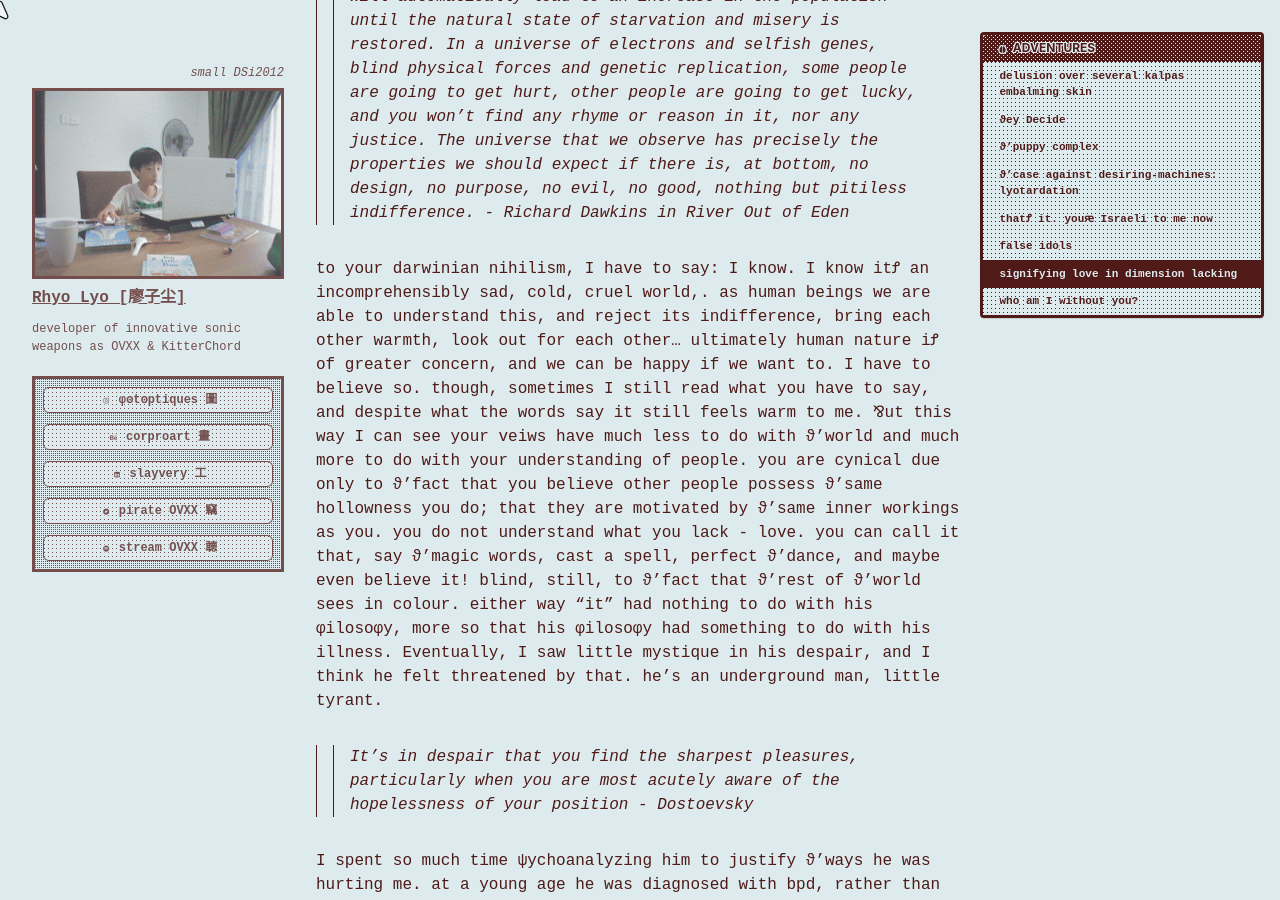
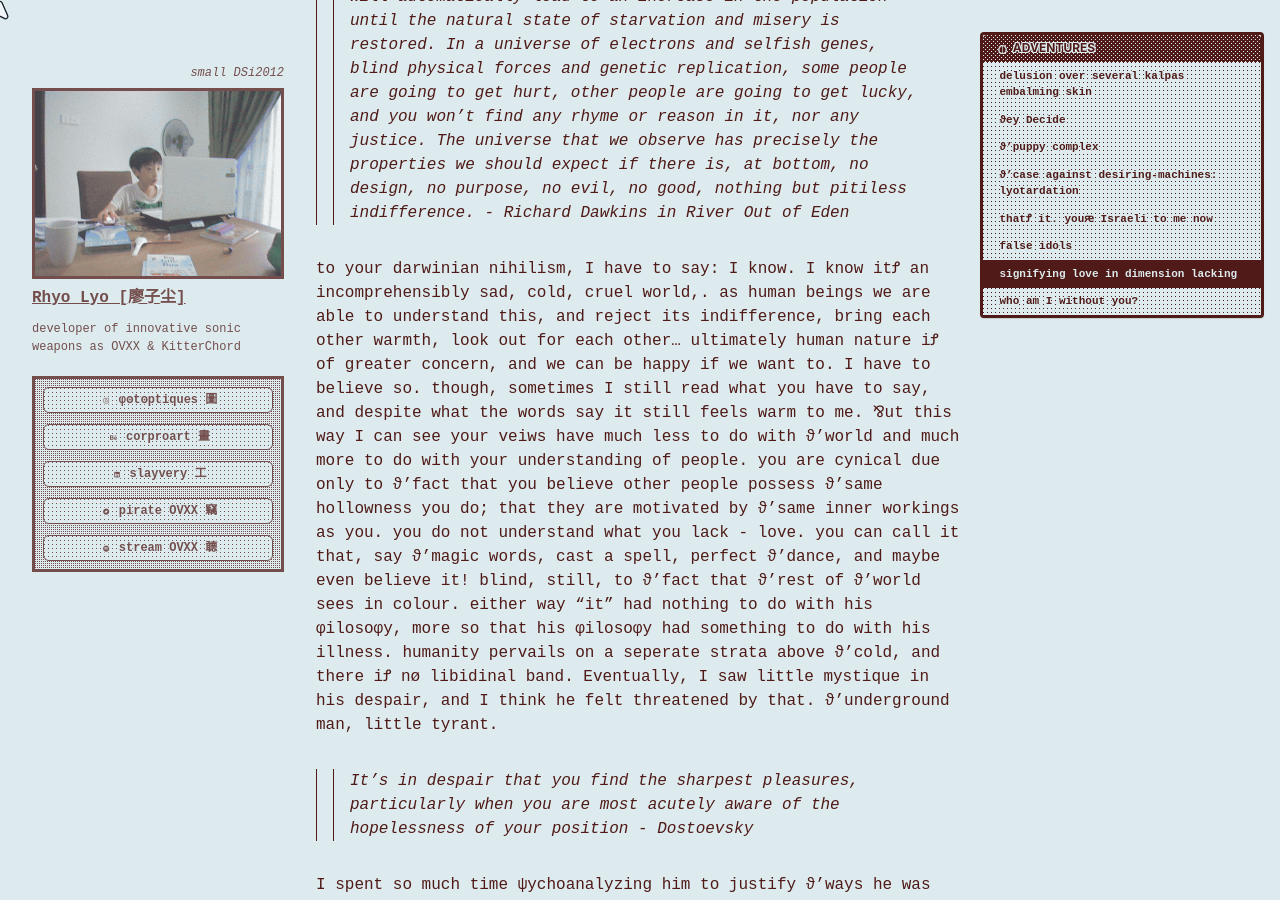
Before and after one commit to cryotato/cryotato.github.io, a Jekyll site: the page built from _pages/2026-01-01-spiralings.md, in a window 1280 px wide and 900 px high, scrolled down 11227 px. Built offline with Jekyll 4.4.1, drawn with Linux system fonts in a browser that asks for light colours; cached includes are drawn as plain includes; some web fonts are replaced.

Commit message:
Update 2026-01-01-spiralings.md

```diff
--- a/_pages/2026-01-01-spiralings.md
+++ b/_pages/2026-01-01-spiralings.md
@@ -145,7 +145,7 @@ as real his suffering may be, he fetishized it to keep himself aesthetically ϑ'
 > The total amount of suffering per year in the natural world is beyond all decent contemplation. During the minute that it takes me to compose this sentence, thousands of animals are being eaten alive, many others are running for their lives, whimpering with fear, others are slowly being devoured from within by rasping parasites, thousands of all kinds are dying of starvation, thirst, and disease. It must be so. If there ever is a time of plenty, this very fact will automatically lead to an increase in the population until the natural state of starvation and misery is restored. In a universe of electrons and selfish genes, blind physical forces and genetic replication, some people are going to get hurt, other people are going to get lucky, and you won't find any rhyme or reason in it, nor any justice. The universe that we observe has precisely the properties we should expect if there is, at bottom, no design, no purpose, no evil, no good, nothing but pitiless indifference. - Richard Dawkins in *River Out of Eden*
 
 <!-- 11/3/26 -->
-to your darwinian nihilism, I have to say: I know. I know itꝬ an incomprehensibly sad, cold, cruel world,. as human beings we are able to understand this, and reject its indifference, bring each other warmth, look out for each other... ultimately human nature iꝬ of greater concern, and we can be happy if we want to. I have to believe so. though, sometimes I still read what you have to say, and despite what the words say it still feels warm to me. ⅋ut this way I can see your veiws have much less to do with ϑ'world and much more to do with your understanding of people. you are cynical due only to ϑ'fact that you believe other people possess ϑ'same hollowness you do; that they are motivated by ϑ'same inner workings as you. you do not understand what you lack - love. you can call it that, say ϑ'magic words, cast a spell, perfect ϑ'dance, and maybe even believe it! blind, still, to ϑ'fact that ϑ'rest of ϑ'world sees in colour. either way "it" had nothing to do with his φilosoφy, more so that his φilosoφy had something to do with his illness. Eventually, I saw little mystique in his despair, and I think he felt threatened by that. he's an underground man, little tyrant.
+to your darwinian nihilism, I have to say: I know. I know itꝬ an incomprehensibly sad, cold, cruel world,. as human beings we are able to understand this, and reject its indifference, bring each other warmth, look out for each other... ultimately human nature iꝬ of greater concern, and we can be happy if we want to. I have to believe so. though, sometimes I still read what you have to say, and despite what the words say it still feels warm to me. ⅋ut this way I can see your veiws have much less to do with ϑ'world and much more to do with your understanding of people. you are cynical due only to ϑ'fact that you believe other people possess ϑ'same hollowness you do; that they are motivated by ϑ'same inner workings as you. you do not understand what you lack - love. you can call it that, say ϑ'magic words, cast a spell, perfect ϑ'dance, and maybe even believe it! blind, still, to ϑ'fact that ϑ'rest of ϑ'world sees in colour. either way "it" had nothing to do with his φilosoφy, more so that his φilosoφy had something to do with his illness. humanity pervails on a seperate strata above ϑ'cold, and there iꝬ nø libidinal band. Eventually, I saw little mystique in his despair, and I think he felt threatened by that. ϑ'underground man, little tyrant.
 
 > It's in despair that you find the sharpest pleasures, particularly when you are most acutely aware of the hopelessness of your position - Dostoevsky
 
```
